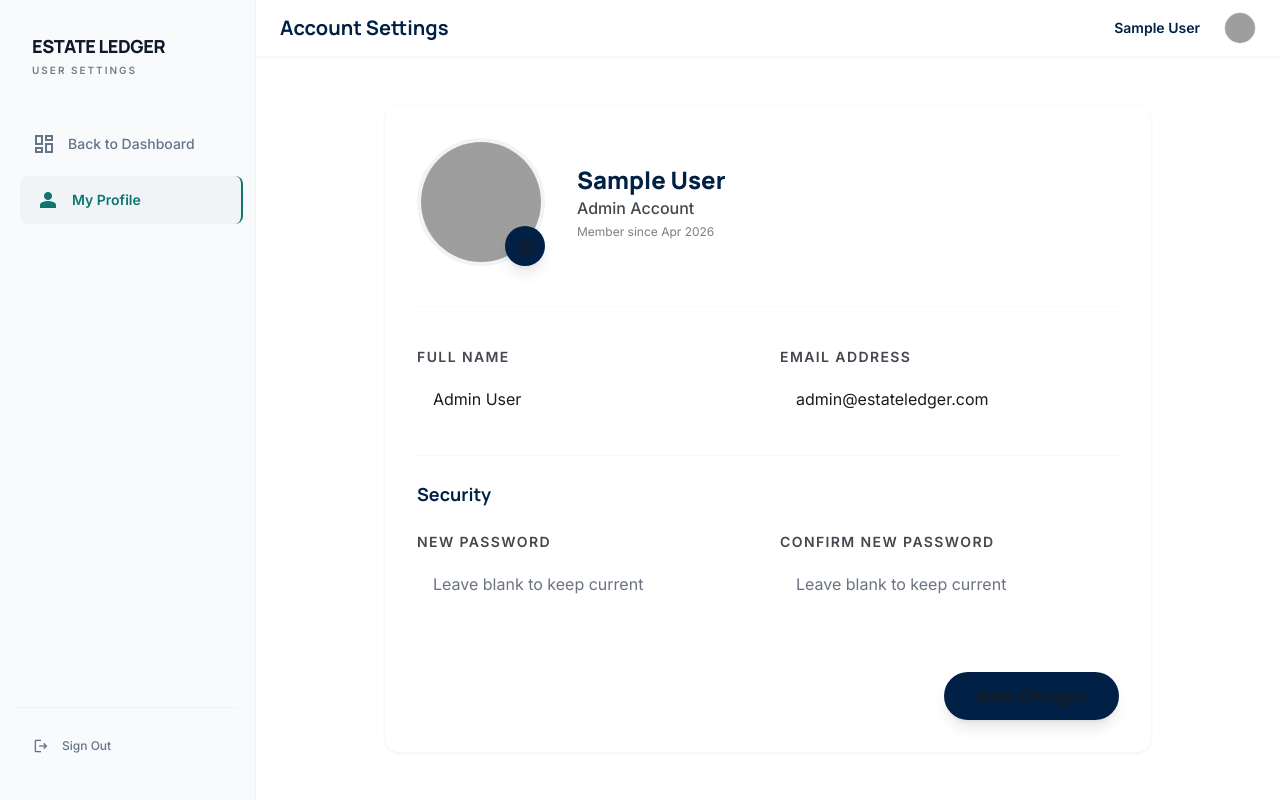
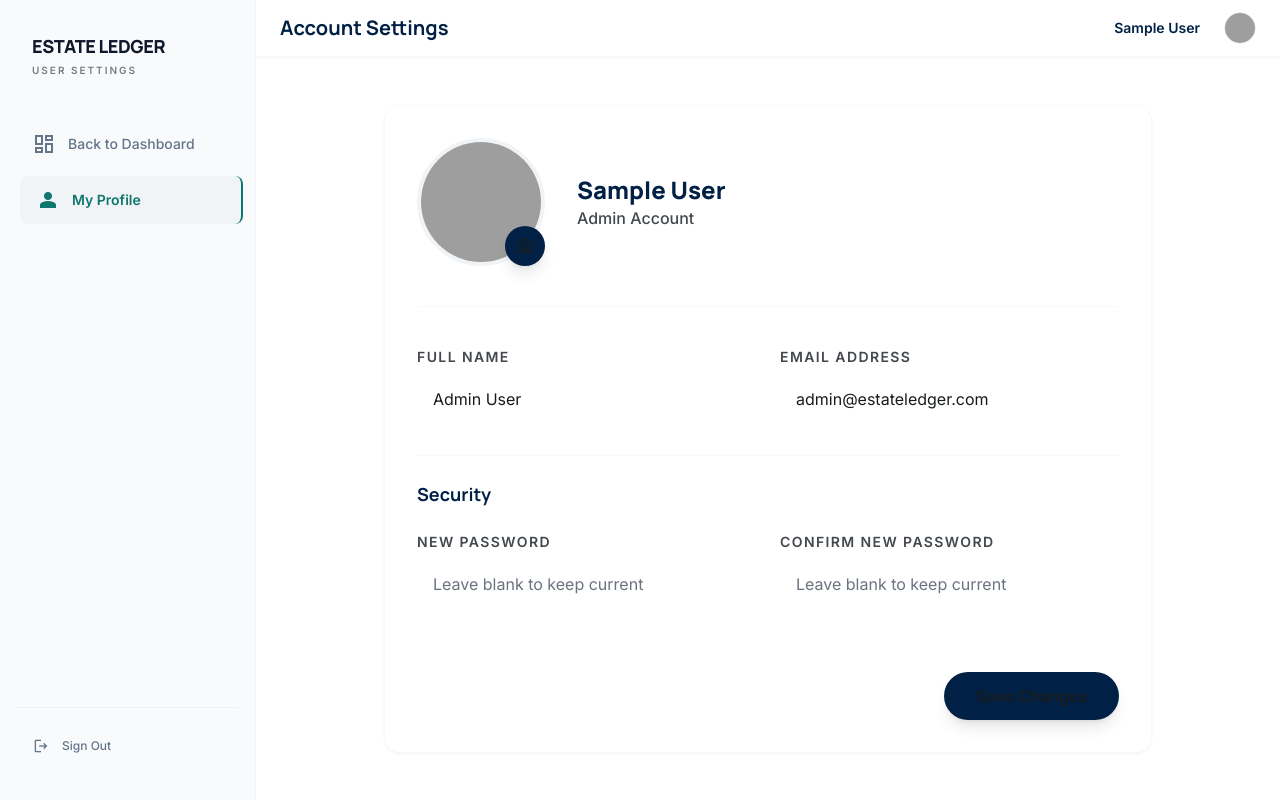
Before and after one commit to Charles-Dery/escrowledger, a PHP site: page /users/profile in a window 1280 px wide. Run offline with PHP 8.4, Linux system fonts and the light colour scheme; the visitor is signed in with stand-in values (Sample User, id 1); data comes from the database, SQL or seed files in the repository; some libraries are stand-ins or nearby versions; grey boxes are pictures that could not be loaded.

Commit message:
Remove member since date and comment from profile
Removed comment and a line displaying member since date.

```diff
--- a/app/views/users/profile.php
+++ b/app/views/users/profile.php
@@ -33,7 +33,6 @@
     </script>
 </head>
 <body class="bg-surface font-body text-on-surface antialiased flex h-screen overflow-hidden">
-<!-- SideNavBar (Generic for all roles, link back to respective dashboard) -->
 <aside class="hidden md:flex flex-col h-full py-8 px-4 w-64 fixed left-0 top-0 bg-slate-50 dark:bg-slate-950 font-manrope text-sm font-medium border-r border-outline-variant/15 z-40">
 <div class="mb-10 px-4">
 <h1 class="text-lg font-black text-slate-900 dark:text-slate-50 font-headline tracking-tight uppercase">Estate Ledger</h1>
@@ -86,7 +85,6 @@
 <div>
 <h3 class="font-headline font-extrabold text-2xl text-primary"><?php echo $_SESSION['user_name']; ?></h3>
 <p class="text-on-surface-variant font-medium capitalize"><?php echo $_SESSION['user_role']; ?> Account</p>
-<p class="text-xs text-on-surface-variant/70 mt-1">Member since <?php echo date('M Y'); ?></p>
 </div>
 </div>
 
```
